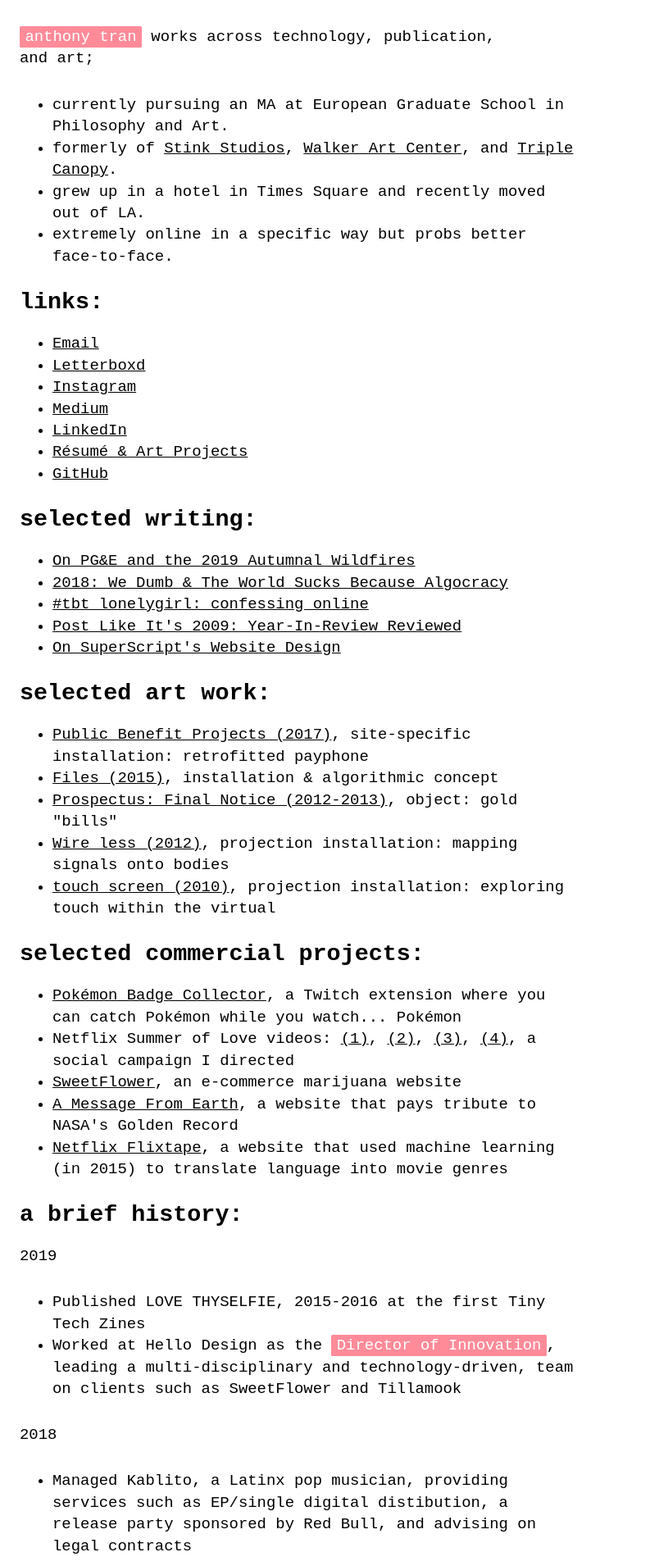
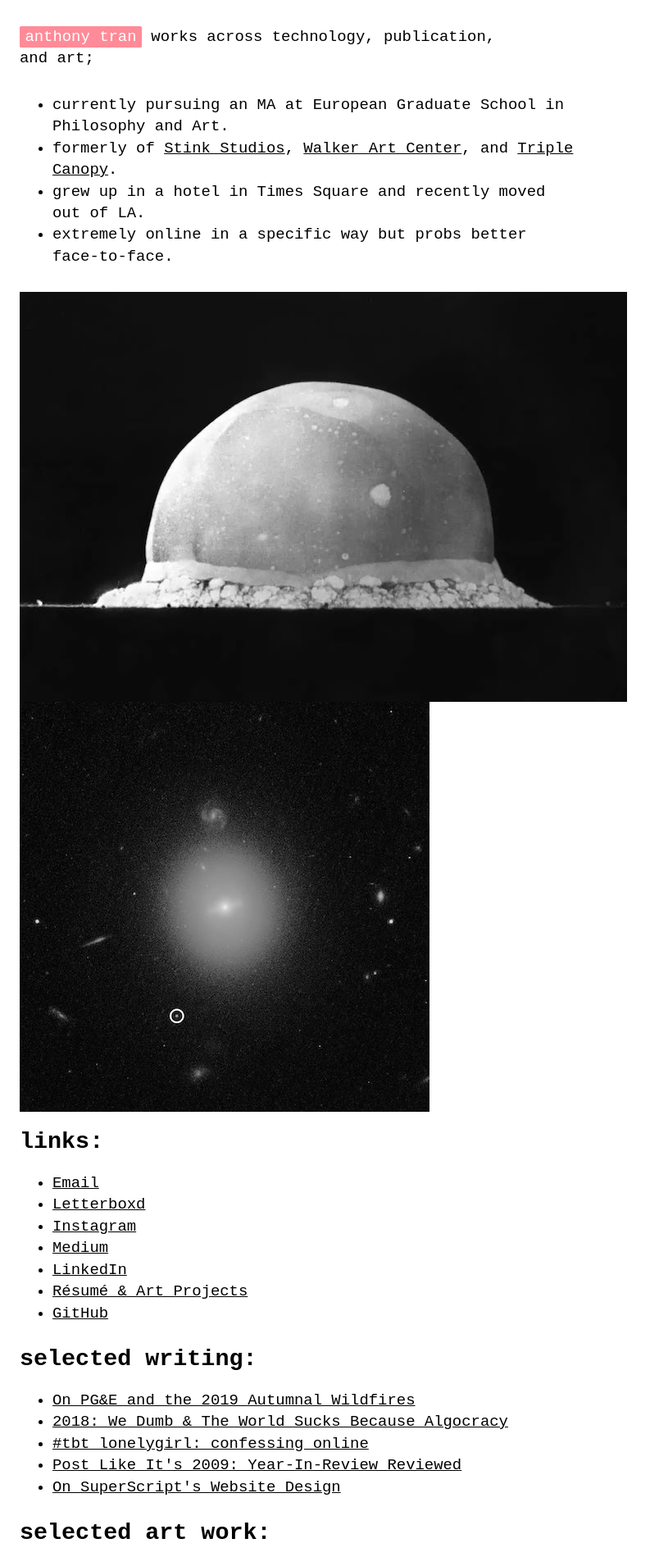
Before and after one commit to atran/atran.github.io, a Jekyll site: the page built from index.md, in a window 1280 px wide. Shown: the top 1910 px of the page at 82% size, without its empty margins (0-804 px from the left). Built offline with Jekyll 4.4.1, drawn with Linux system fonts in a browser that asks for light colours; some web fonts are replaced.

Commit message:
add some random images

```diff
--- a/_layouts/old.html
+++ b/_layouts/old.html
@@ -54,7 +54,12 @@
       <li>formerly of <a href="https://www.stinkstudios.com/" target="_blank">Stink Studios</a>, <a href="https://walkerart.org/" target="_blank">Walker Art Center</a>, and <a href="http://canopycanopycanopy.com/" target="_blank">Triple Canopy</a>.</li>
       <li>grew up in a hotel in Times Square and recently moved out of LA.</li>
       <li>extremely online in a specific way but probs better face-to-face.</li>
-    </ul>
+		</ul>
+
+		<div class="why-not mb4">
+			<img src="/img/mushroom.jpg" />
+			<img src="/img/merlin_171819477_8046ecf4-b092-458f-975a-5e0b2ac42da2-superJumbo.jpg" />
+		</div>
 
 		<h2 class="mb4 title">
 			links:
```
Also changed, not shown: img/merlin_171819477_8046ecf4-b092-458f-975a-5e0b2ac42da2-superJumbo.jpg (added), img/mushroom.jpg (added).
